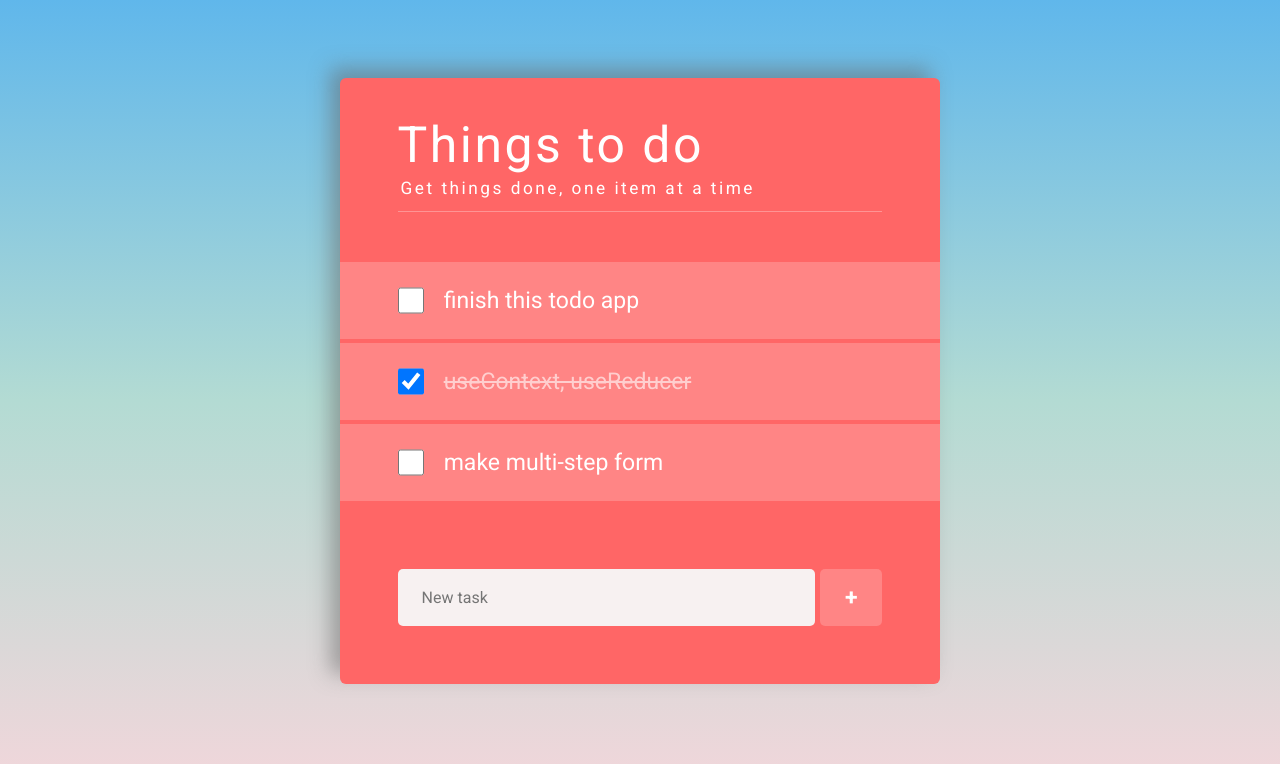
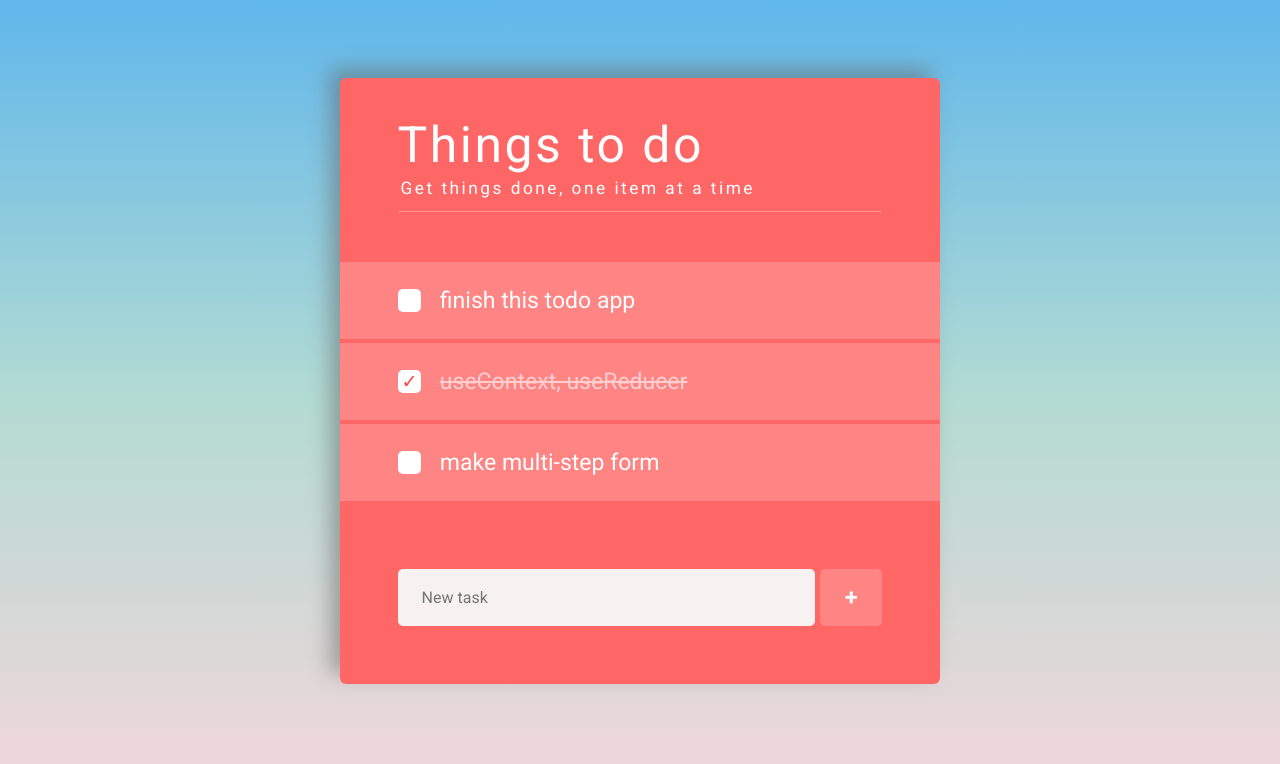
Before and after one commit to alicefrsr/React-todoApp, a React (Vite) app: page / in a window 1280 px wide. Shown: the top 764 px of the page. Built offline with nearby package versions, Linux system fonts and the light colour scheme; the HTML template or start-up script is replaced by a standard one.

Commit message:
Changes: title and css on checkboxes

```diff
--- a/index.html
+++ b/index.html
@@ -8,7 +8,7 @@
     <meta
       name="viewport"
       content="width=device-width, initial-scale=1.0" />
-    <title>Vite + React</title>
+    <title>React Todo App</title>
   </head>
   <body>
     <div id="root"></div>
--- a/src/components/EditTodoForm.jsx
+++ b/src/components/EditTodoForm.jsx
@@ -14,7 +14,9 @@ const EditTodoForm = ({ id, onEdit, task, toggleIsEditing }) => {
     <form
       className='Todo-edit-form'
       onSubmit={handleSubmit}>
+      <label htmlFor='editedTask'></label>
       <input
+        id='editedTask'
         type='text'
         value={value}
         name={value}
--- a/src/components/Todo.css
+++ b/src/components/Todo.css
@@ -10,21 +10,43 @@
   position: relative;
   transition: opacity 500ms ease-in-out;
 }
-/* .Todo-task {
-  position: relative;
-  transition: opacity 0.4s linear;
-} */
 
 .completed {
   text-decoration: line-through;
   opacity: 0.6;
 }
-.checkbox {
-  width: 1.4rem;
-  height: 1.4rem;
+
+/* CHECKBOX --accessibility */
+
+input[type='checkbox'] {
+  -webkit-appearance: none;
+  -moz-appearance: none;
+  appearance: none;
+  position: relative;
+  width: 1.2rem;
+  height: 1.2rem;
   margin-right: 1rem;
-  border: 5px solid #ff6666;
-  /* box-shadow: none; */
+  background-color: white;
+  border-radius: 5px;
+  cursor: pointer;
+}
+
+input[type='checkbox']:checked {
+  background: #fff;
+}
+
+input[type='checkbox']:checked:after {
+  display: block;
+  position: relative;
+  content: '\2713';
+  color: #fff;
+  /* width: 1.8rem;
+  height: 1.8rem; */
+  font-size: 1rem;
+  left: 4px;
+}
+input[type='checkbox']:checked:after {
+  color: #fd4747;
 }
 
 .Todo-buttons {
@@ -37,11 +59,12 @@
   border: none;
   padding: 0.5rem;
   font-size: 1em;
-  margin: 0.4em;
+  margin-left: 0.8em;
   background: none;
-  -webkit-appearance: none;
+  /* -webkit-appearance: none; */
   cursor: pointer;
   color: #fff;
+  /* border: 1px solid red; */
 }
 
 .Todo-buttons button:hover,
```
